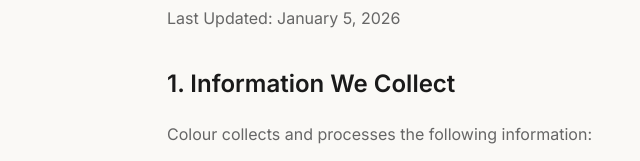
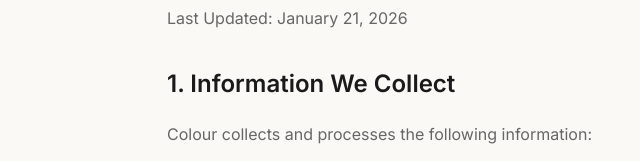
Before and after one commit to suite-327/colour-website, a plain HTML site: page privacy.html in a window 1280 px wide. Shown: the part 194-355 px from the top of the page, 105-745 px from the left. Drawn offline with Linux system fonts and the light colour scheme.

Commit message:
Update last updated date to trigger redeploy

```diff
--- a/privacy.html
+++ b/privacy.html
@@ -87,7 +87,7 @@
 
     <div class="container">
         <h1>Privacy Policy</h1>
-        <p class="last-updated">Last Updated: January 5, 2026</p>
+        <p class="last-updated">Last Updated: January 21, 2026</p>
 
         <h2>1. Information We Collect</h2>
         <p>Colour collects and processes the following information:</p>
```
Also changed, not shown: terms.html (+1 -1 lines).
